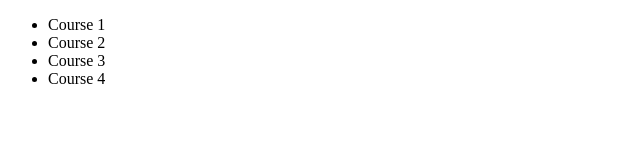
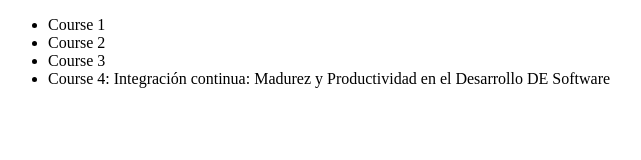
Before and after one commit to IvoLo30/Alura-git, a plain HTML site: page index.html in a window 1280 px wide. Shown: the whole page, without its empty margins (0-641 px from the left). Drawn offline with Linux system fonts and the light colour scheme.

Commit message:
Renombrando el cuarto curso 4to li

```diff
--- a/index.html
+++ b/index.html
@@ -9,7 +9,7 @@
             <li>Course 1</li>
             <li>Course 2</li>
             <li>Course 3</li>
-            <li>Course 4</li>
+            <li>Course 4: Integración continua: Madurez y Productividad en el Desarrollo DE Software</li>
         </ul>
     </body>
 </html>
```
